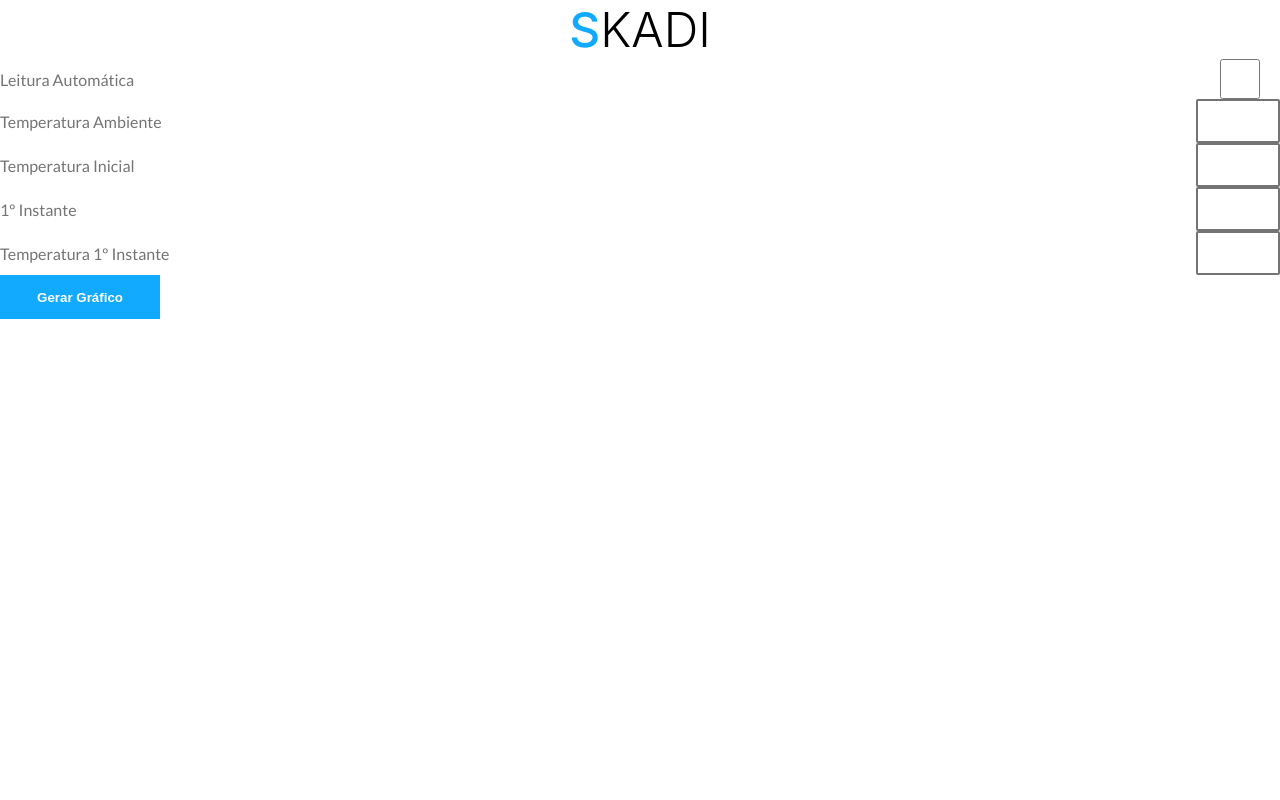
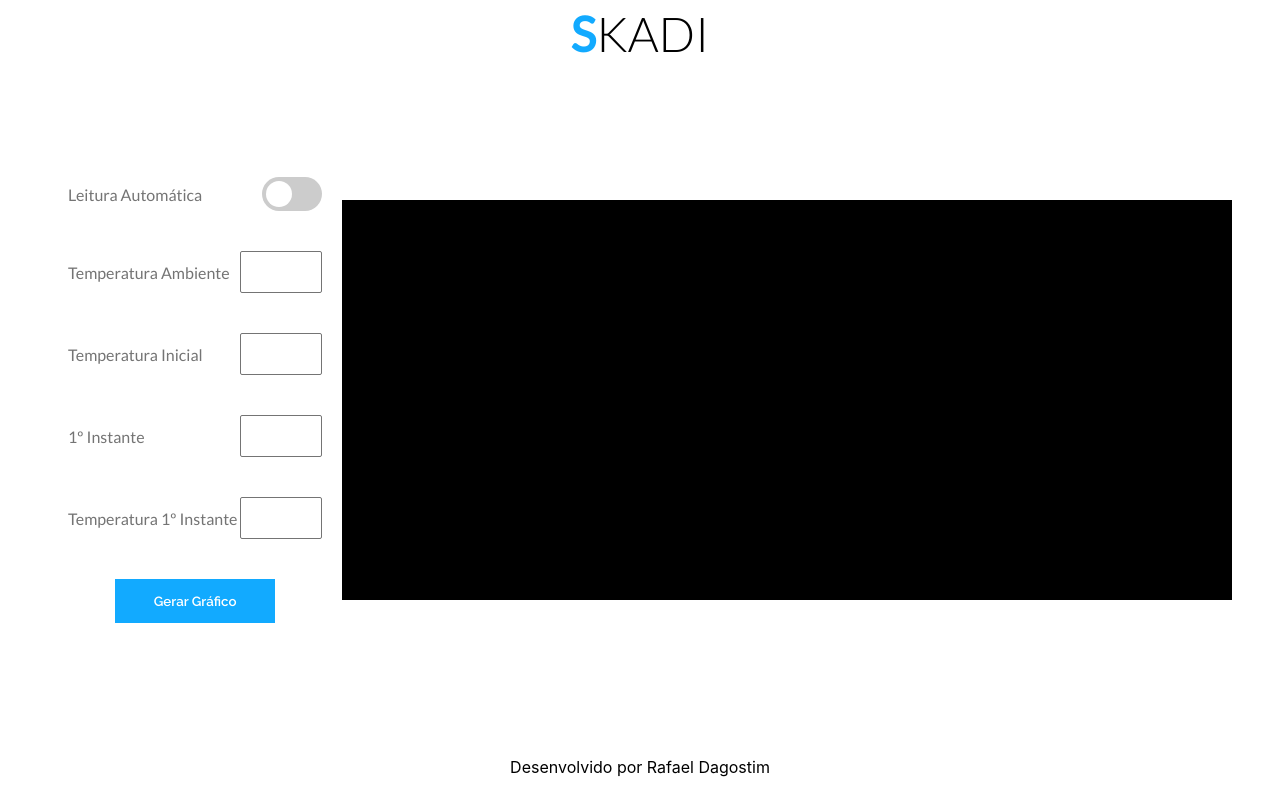
Before and after one commit to Rafael-Dagostim/skadi, a React (Create React App) app: page / in a window 1280 px wide. Built offline with nearby package versions, Linux system fonts and the light colour scheme; the HTML template or start-up script is replaced by a standard one.

Commit message:
ajustes na estilização da página

```diff
--- a/src/App.css
+++ b/src/App.css
@@ -1,6 +1,14 @@
 * {
   margin: 0;
   padding: 0;
+}
+
+main {
+  display: flex;
+  flex-direction: column;
+  justify-content: space-between;
+  height: 100vh;
+  width: 100vw;
 }
 
 header {
@@ -8,17 +16,25 @@ header {
   align-items: center;
   flex-direction: row;
   justify-content: center;
+  height: 5rem;
 }
 
 header > h1 {
-  font-family: 'Lato' sans-serif;
+  font-family: 'Lato', sans-serif;
   font-weight: 300;
   font-size: 3rem;
 }
 
 header > h1 > span {
-  font-weight: 500;
+  font-weight: 600;
   color: #12AAFF;
+}
+
+.chart {
+  width: 70%;
+  height: 60%;
+  background-color: black;
+  margin-right: 3rem;
 }
 
 button {
@@ -27,13 +43,39 @@ button {
   border: none;
   color: white;
   background-color: #12AAFF;
-  font-family: 'Raleway' sans-serif;
+  font-family: 'Raleway', sans-serif;
   font-style: normal;
   font-weight: 600;
 }
 
-aside {
+article {
+  display: flex;
+  flex-direction: row;
+  justify-content: space-between;
+  align-items: center;
+  width: 100%;
+  height: 100%;
+}
+
+article > aside {
   display: flex;
   flex-direction: column;
-  justify-content: space-around;
+  width: 20%;
+  padding: 0 20px;
+  gap: 2.5rem;
+  margin-left: 3rem;
 }
+
+.btn-div {
+  display: flex;
+  flex-direction: row;
+  justify-content: center;
+  align-items: center;
+}
+
+footer {
+  height: 5rem;
+  display: flex;
+  align-items: center;
+  justify-content: center;
+}
--- a/src/App.tsx
+++ b/src/App.tsx
@@ -1,12 +1,14 @@
 import { LabelInput } from "./components/LabelInput/Index";
 
-import './App.css';
+import "./App.css";
 
 function App() {
   return (
-    <div className="App">
+    <main>
       <header className="App-header">
-        <h1><span>S</span>KADI</h1>
+        <h1>
+          <span>S</span>KADI
+        </h1>
       </header>
       <article>
         <aside>
@@ -15,11 +17,16 @@ function App() {
           <LabelInput type="number" label="Temperatura Inicial" />
           <LabelInput type="number" label="1º Instante" />
           <LabelInput type="number" label="Temperatura 1º Instante" />
-          <button>Gerar Gráfico</button>
+          <div className="btn-div">
+            <button>Gerar Gráfico</button>
+          </div>
         </aside>
-        <canvas></canvas>
+        <div className="chart"></div>
       </article>
-    </div>
+      <footer>
+        <p>Desenvolvido por Rafael Dagostim</p>
+      </footer>
+    </main>
   );
 }
 
--- a/src/components/LabelInput/Index.tsx
+++ b/src/components/LabelInput/Index.tsx
@@ -1,4 +1,5 @@
 import React from "react";
+import { Toggle } from "../Toggle/Index";
 
 import './style.css';
 
@@ -11,7 +12,7 @@ export const LabelInput = ({ type, label }: LabelInputProps) => {
   return (
     <div className="LabelInput">
       <label>{label}</label>
-      <input type={type} />
+      {type === 'checkbox' ? <Toggle/> : <input type={type}/> }
     </div>
   )
 }
--- a/src/components/LabelInput/style.css
+++ b/src/components/LabelInput/style.css
@@ -16,7 +16,7 @@ label {
 }
 
 input {
-    border: 2px solid #747474;
+    border: 1px solid #747474;
     width: 80px;
     height: 40px;
     border-radius: 2px;
--- /dev/null
+++ b/src/components/Toggle/Index.tsx
@@ -0,0 +1,10 @@
+import './style.css'
+
+export const Toggle = () => {
+  return (
+    <label className="switch">
+      <input type="checkbox" />
+      <span className="slider round"></span>
+    </label>
+  )
+}
--- /dev/null
+++ b/src/components/Toggle/style.css
@@ -0,0 +1,59 @@
+.switch {
+  position: relative;
+  display: inline-block;
+  width: 60px;
+  height: 34px;
+}
+
+.switch input {
+  opacity: 0;
+  width: 0;
+  height: 0;
+}
+
+.slider {
+  position: absolute;
+  cursor: pointer;
+  top: 0;
+  left: 0;
+  right: 0;
+  bottom: 0;
+  background-color: #ccc;
+  -webkit-transition: .4s;
+  transition: .4s;
+}
+
+.slider:before {
+  position: absolute;
+  content: "";
+  height: 26px;
+  width: 26px;
+  left: 4px;
+  bottom: 4px;
+  background-color: white;
+  -webkit-transition: .4s;
+  transition: .4s;
+}
+
+input:checked + .slider {
+  background-color: #2196F3;
+}
+
+input:focus + .slider {
+  box-shadow: 0 0 1px #2196F3;
+}
+
+input:checked + .slider:before {
+  -webkit-transform: translateX(26px);
+  -ms-transform: translateX(26px);
+  transform: translateX(26px);
+}
+
+/* Rounded sliders */
+.slider.round {
+  border-radius: 34px;
+}
+
+.slider.round:before {
+  border-radius: 50%;
+}
```
